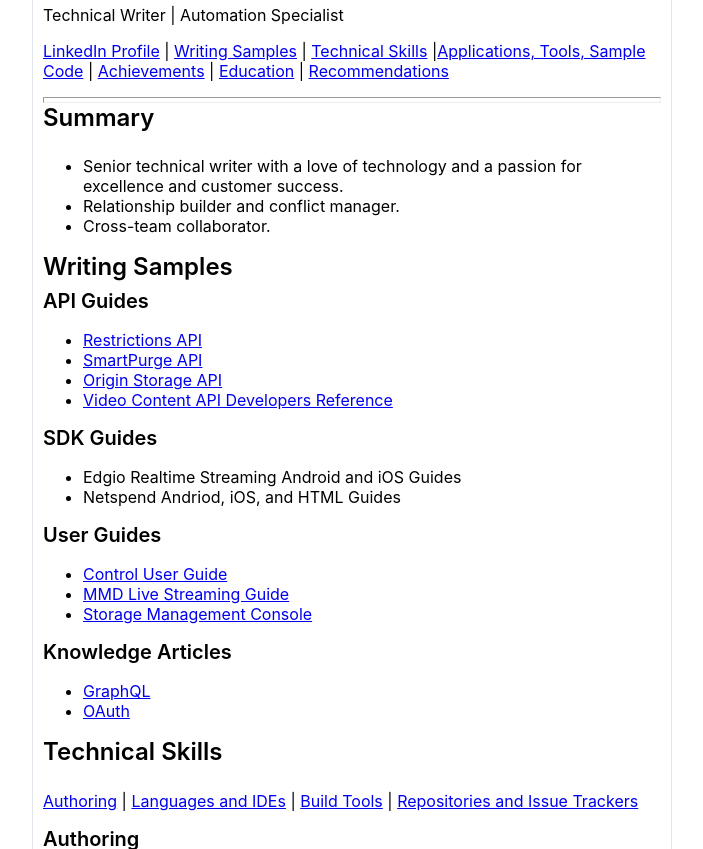
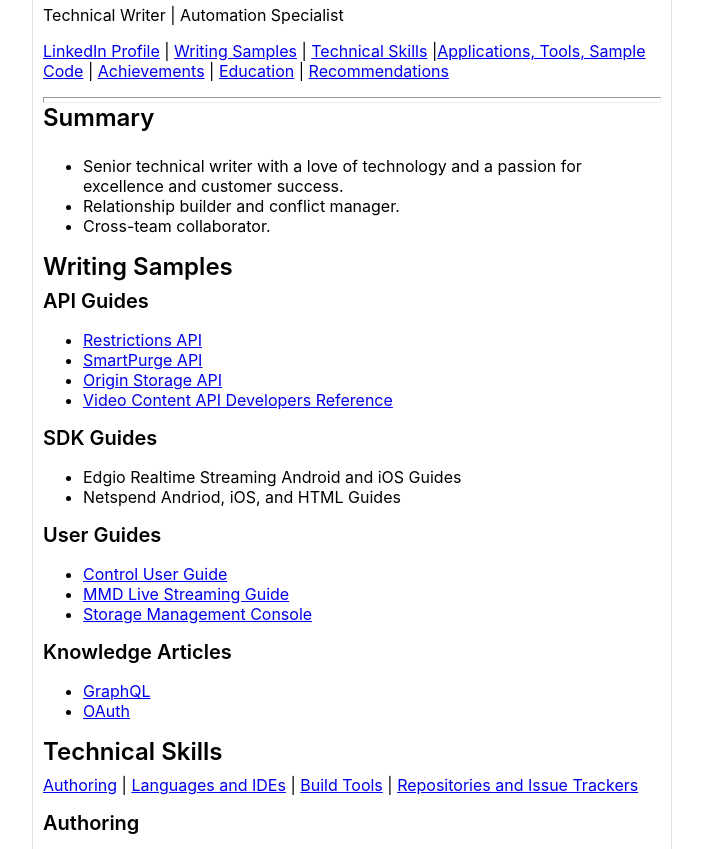
Before and after one commit to Steve-O-Murphy/Steve-O-Murphy.github.io, a plain HTML site: page index.html in a window 1280 px wide. Shown: the part 93-942 px from the top of the page, without its empty margins (288-991 px from the left). Drawn offline with Linux system fonts and the light colour scheme.

Commit message:
latest changes

```diff
--- a/index.html
+++ b/index.html
@@ -35,7 +35,7 @@
             <li><a href="/samples/OAuth_Blog_Article-Part-1.pdf">OAuth</a></li>
         </ul>
     <h2 id="technical-skills">Technical Skills</h2>
-    <p><a href="#authoring">Authoring</a> | <a href="#languages-and-ides">Languages and IDEs</a> | <a href="#build-tools">Build Tools</a> | <a href="#repositories-and-issue-trackers">Repositories and Issue Trackers</a></p>
+    <p class="p-no-space-before"><a href="#authoring">Authoring</a> | <a href="#languages-and-ides">Languages and IDEs</a> | <a href="#build-tools">Build Tools</a> | <a href="#repositories-and-issue-trackers">Repositories and Issue Trackers</a></p>
     <h3 id="authoring">Authoring</h3>
         <ul>
             <li>Hand-coded HTML and CSS</li>
--- a/styles/style.css
+++ b/styles/style.css
@@ -46,3 +46,7 @@ hr {
     margin: var(--base-size-24) 0;
     background-color: var(--borderColor-default, var(--color-border-default));
 }
+
+.p-no-space-before {
+    margin-top: 0;
+}
```
